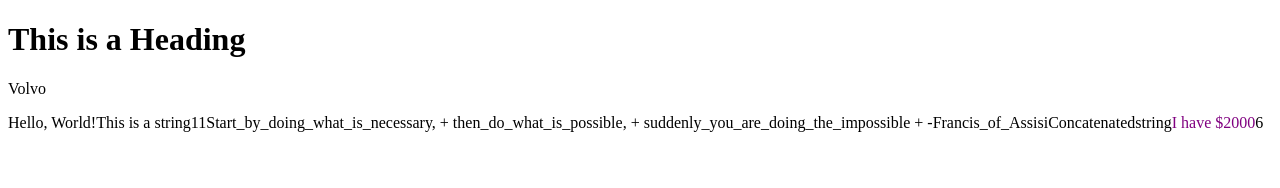
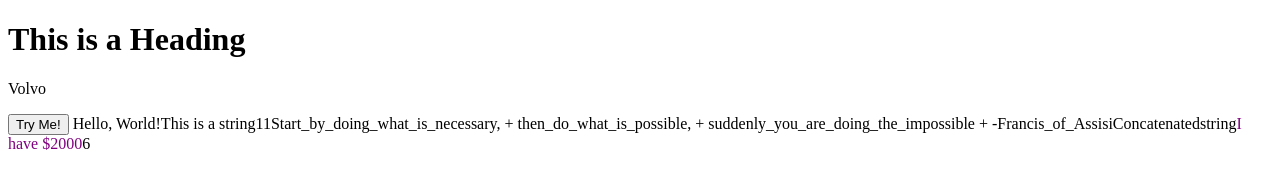
Before and after one commit to Neemag97/JavaScript-Projects, a plain HTML site: page Basic-JavaScript-Projects/Project1_expressions_alert/index.html in a window 1280 px wide. Drawn offline with Linux system fonts and the light colour scheme.

Commit message:
project 1 fontcolor

```diff
--- a/Basic-JavaScript-Projects/Project1_expressions_alert/JS/main.js
+++ b/Basic-JavaScript-Projects/Project1_expressions_alert/JS/main.js
@@ -9,6 +9,7 @@ var x = 5;
 var y = 6;
 var z = x + y;
 document.write(z);
+
 
 var x = "They are the so-called \"Pony\" from the north.";
 document.getElementById(x);
@@ -26,3 +27,9 @@ var price = price.fontcolor("purple")
 document.write(price);
 
 document.write(3+3);
+
+function myFunction() {
+    var str = "Hello World!";
+    var result = str.fontcolor("green");
+    document.getElementById("color").innerHTML = result;
+}
--- a/Basic-JavaScript-Projects/Project1_expressions_alert/index.html
+++ b/Basic-JavaScript-Projects/Project1_expressions_alert/index.html
@@ -11,6 +11,7 @@
         <p id="demo"></p>
         <p id="variable"></p>
         <p id="test"></p>
+        <button id="color" onclick="myFunction()">Try Me!</button>
         <script src=".\JS\main.js"></script>
     </body>
 </html>
```
